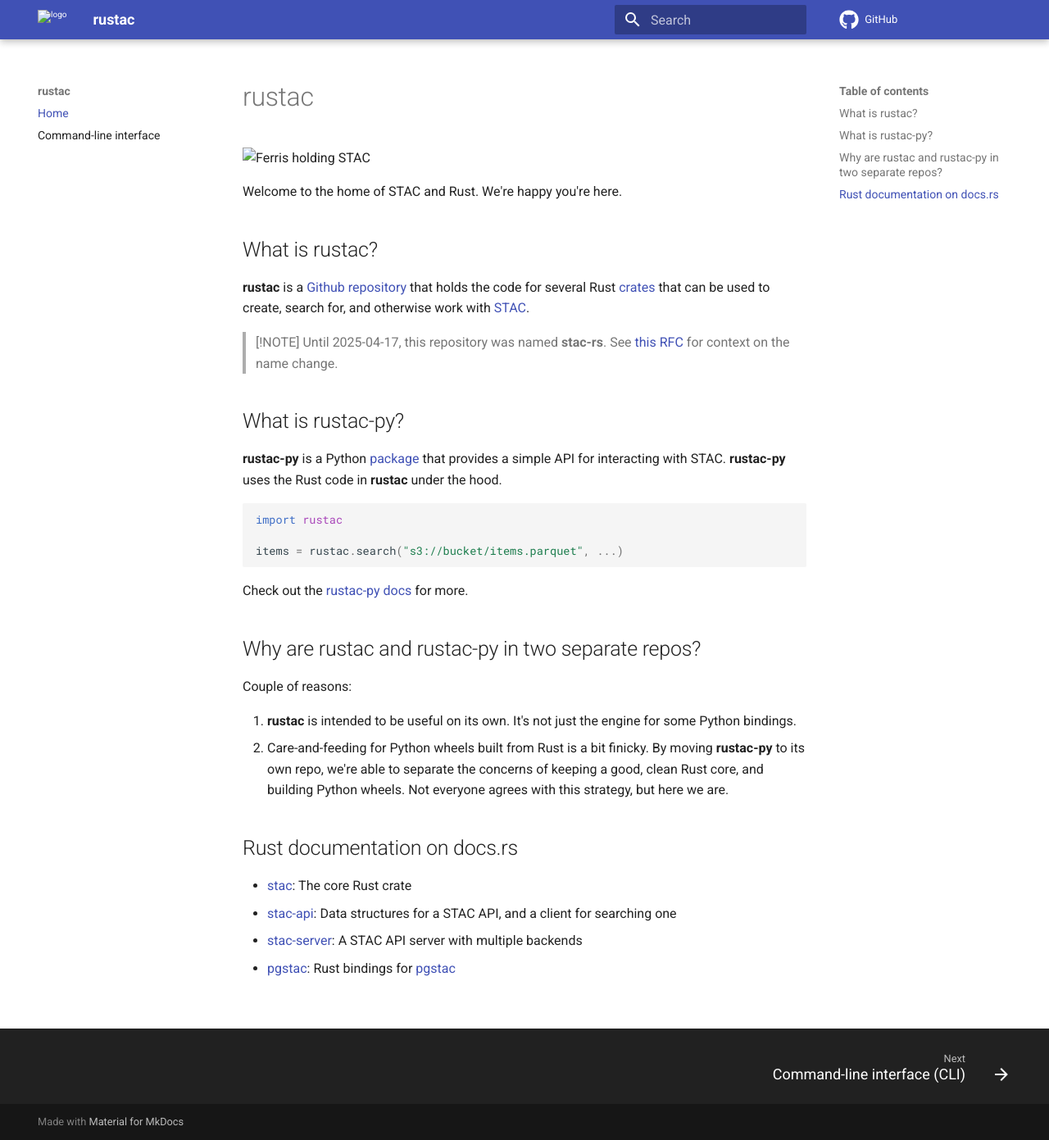
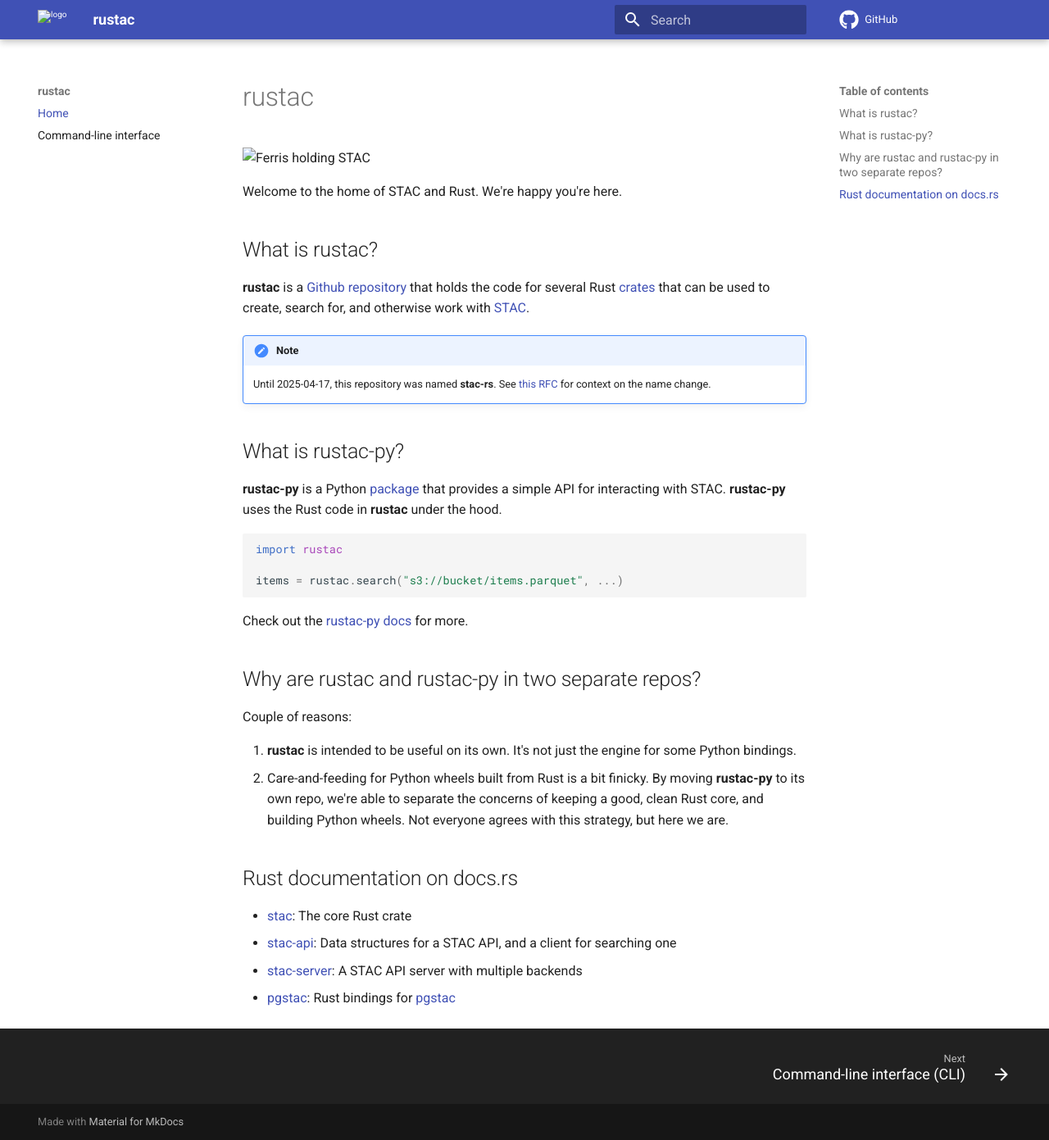
Before and after one commit to stac-utils/stac-rs, an MkDocs documentation site: the page built from docs/index.md, in a window 1280 px wide and 1391 px high. Shown: the whole window at 82% size. Built offline with MkDocs 1.6.1 and Material for MkDocs 9.7.7, drawn with Linux system fonts in a browser that asks for light colours; comment, search, counter and statistics services are not loaded.

Commit message:
fix: docs

```diff
--- a/docs/index.md
+++ b/docs/index.md
@@ -9,9 +9,10 @@
 
 **rustac** is a [Github repository](https://github.com/stac-utils/rustac) that holds the code for several Rust [crates](https://doc.rust-lang.org/book/ch07-01-packages-and-crates.html) that can be used to create, search for, and otherwise work with [STAC](https://stacspec.org).
 
-> [!NOTE]
-> Until 2025-04-17, this repository was named **stac-rs**.
-> See [this RFC](https://github.com/stac-utils/rustac/issues/641) for context on the name change.
+!!! note
+
+    Until 2025-04-17, this repository was named **stac-rs**.
+    See [this RFC](https://github.com/stac-utils/rustac/issues/641) for context on the name change.
 
 ## What is rustac-py?
 
```
